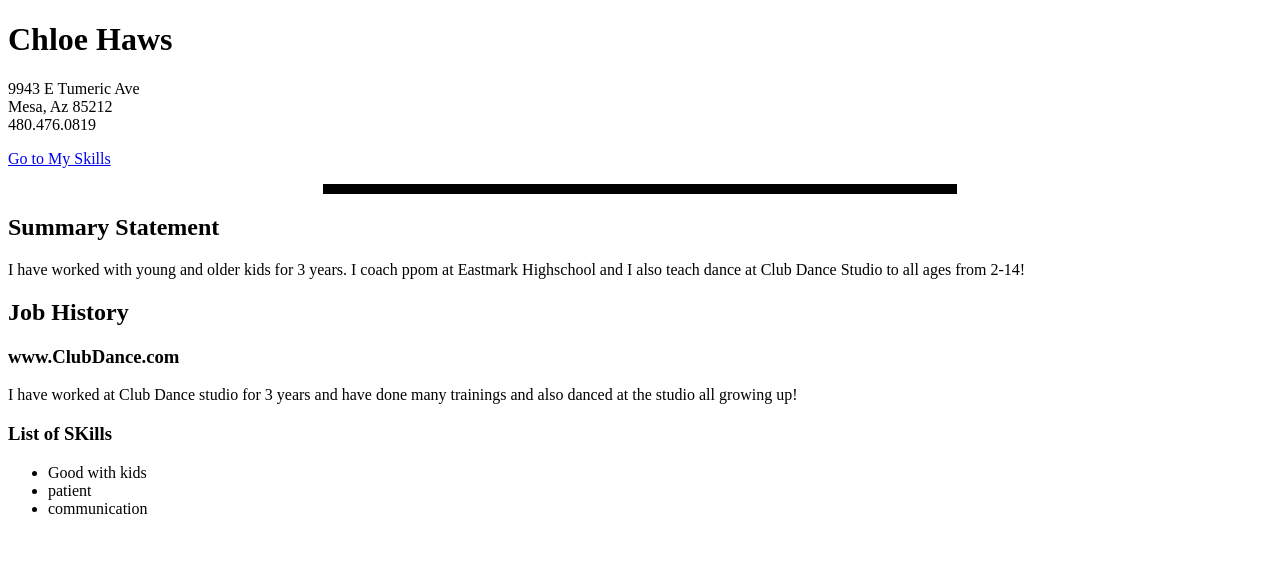
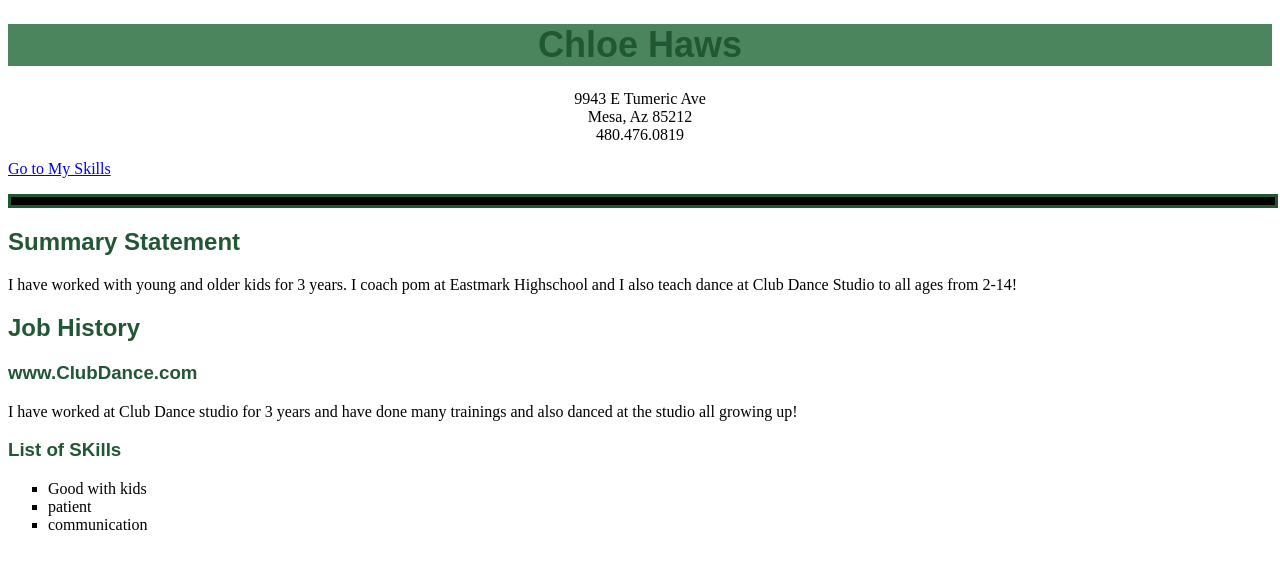
Before and after one commit to chloehaws/CIS133, a plain HTML site: page resume.html in a window 1280 px wide. Drawn offline with Linux system fonts and the light colour scheme.

Commit message:
Add files via upload

```diff
--- /dev/null
+++ b/Handon4.css
@@ -0,0 +1,6 @@
+@charset "utf-8";
+div{
+    font-family: arial;
+    color: brown;
+    font-size: 1.2em;
+}
--- a/resume.html
+++ b/resume.html
@@ -4,10 +4,11 @@
     <meta charset="UTF-8">
     <meta name="viewport" content="width=device-width, initial-scale=1.0">
     <title>Chloe's Online Resume</title>
+    <link rel="stylesheet" href="styles.css">
 </head>
 <body>
     <H1>Chloe Haws</H1>
-    <p>
+    <p id="address">
         9943 E Tumeric Ave <br>
         Mesa, Az 85212 <br>
         480.476.0819
@@ -20,7 +21,7 @@
 
     <h2>Summary Statement</h2>
     <p>
-        I have worked with young and older kids for 3 years. I coach ppom at Eastmark Highschool and I also teach dance at Club Dance Studio to all ages from 2-14!
+        I have worked with young and older kids for 3 years. I coach pom at Eastmark Highschool and I also teach dance at Club Dance Studio to all ages from 2-14!
     </p>
 
     <h2>Job History</h2>
--- /dev/null
+++ b/styles.css
@@ -0,0 +1,40 @@
+body{
+font-family: serif;
+font-size: 16px;
+
+}
+h1{
+    font-size: 36px;
+    font-family: sans-serif;
+    color: rgb(33, 87, 51);
+    text-align: center ;
+    background-color:rgb(75, 133, 94) ;
+
+}
+
+h2{
+    font-size: 24px;
+    font-family: sans-serif;
+    color: rgb(33, 87,51);
+}
+
+h3{
+    font-size: 20;
+    font-family: sans-serif;
+    color: rgb(33, 87, 51);
+}
+
+hr{
+    size: 10;
+    width: 100%;
+    border-style: solid;
+    border-color: rgb(33, 87, 51);
+    border-width: 3px;
+}
+#address{
+    text-align: center;
+    text-wrap: wrap;
+}
+li{
+    list-style-type: square;
+}
```
Also changed, not shown: Handson4.html (added, +31 -0 lines).
